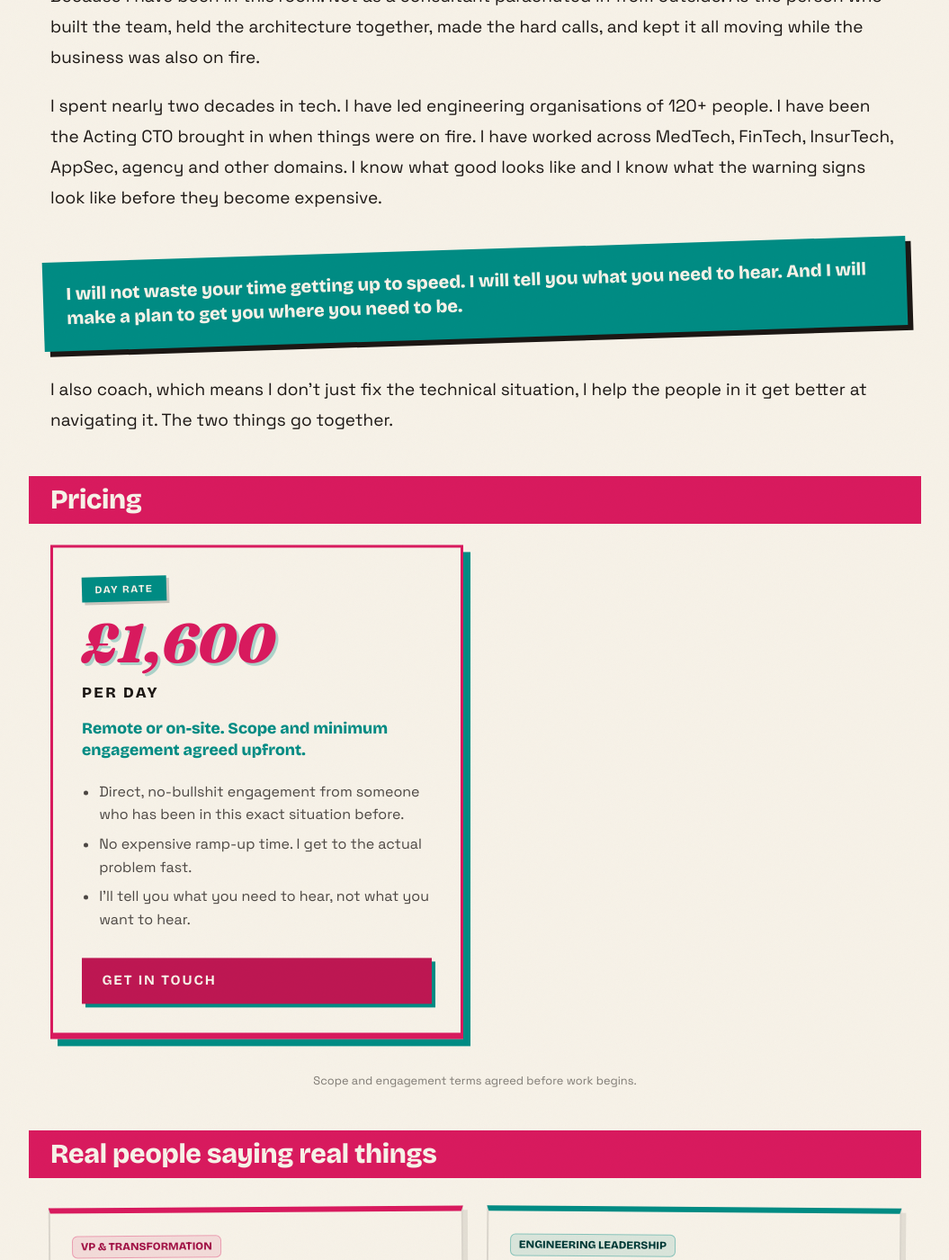
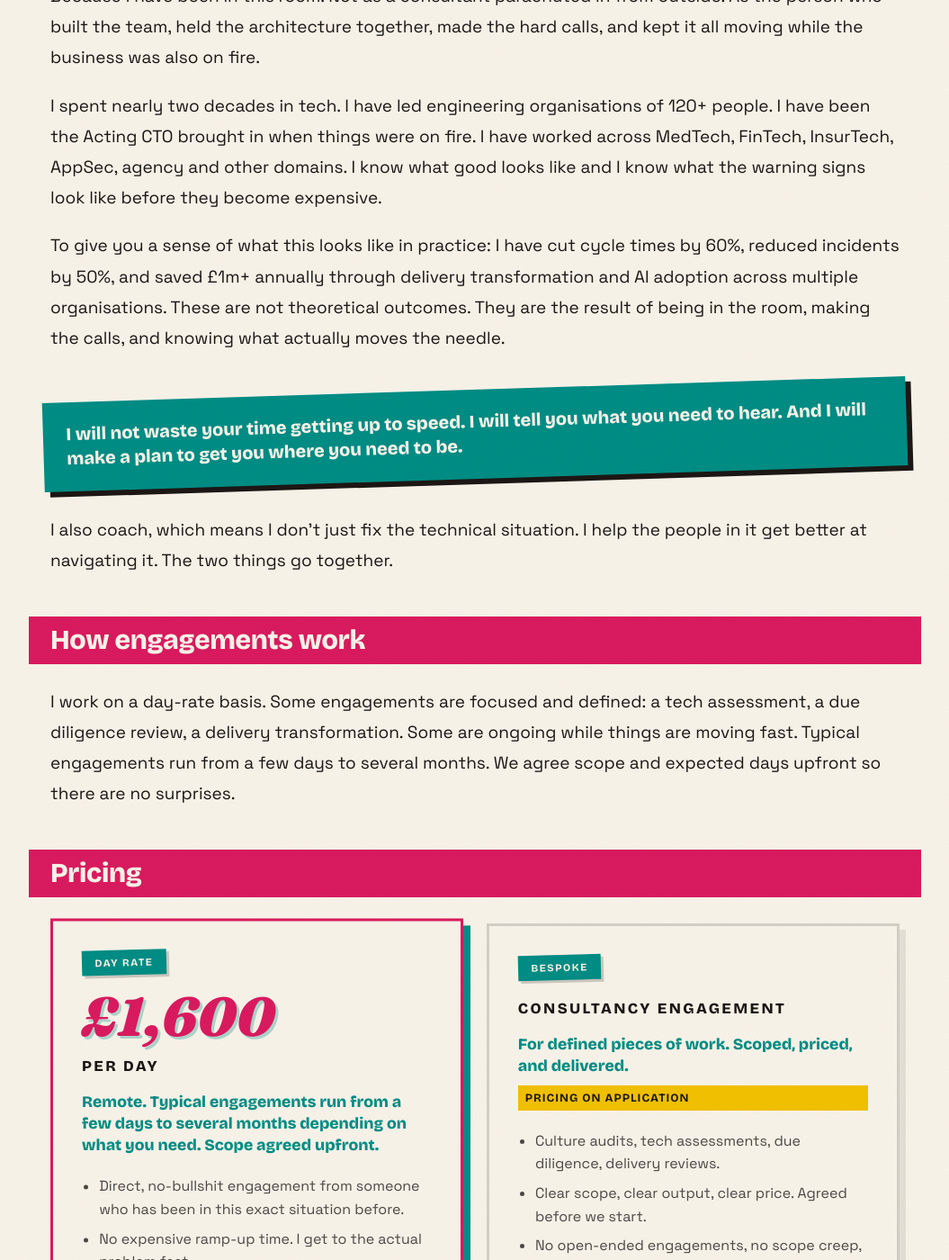
Before and after one commit to outragedpinkracoon/outragedpinkracoon.github.io, a Jekyll site: the page built from pages/fractional-cto.md, in a window 1280 px wide and 1400 px high, scrolled down 2670 px. Shown: the whole window at 90% size, without its empty margins (112-1167 px from the left). Built offline with Jekyll 4.4.1, drawn with Linux system fonts in a browser that asks for light colours; comment, search, counter and statistics services are not loaded; some of the changed text lies outside the part shown.

Commit message:
fix strategy gaps: engagement model, outcomes, retainer bug, index testimonial
- fractional-cto: remove on-site, add outcomes paragraph, engagement model
  section, bespoke consultancy pricing card (culture audits, tech assessments etc)
- pricing.html: fix retainer duplicate bullet
- index: swap Philip for Tom Welch (fractional CTO social proof on homepage)
- no em dashes

Co-Authored-By: Claude Sonnet 4.6 <noreply@anthropic.com>

```diff
--- a/_includes/pricing.html
+++ b/_includes/pricing.html
@@ -51,8 +51,8 @@
     <p class="pricing-subtitle">For when you want Val in your corner long-term, not just for a defined problem.</p>
     <p class="pricing-saving">Pricing on application</p>
     <ul class="pricing-includes">
-      <li>This isn't a programme with a start and end date. It's an ongoing relationship. Regular sessions, held slots, and someone who already knows the full picture when things get live.</li>
-      <li>Regular sessions, held slots, and the kind of context that only builds over time.</li>
+      <li>This isn't a programme with a start and end date. It's an ongoing relationship.</li>
+      <li>Held slots, someone who already knows the full picture, and the kind of context that only builds over time.</li>
       <li>For the long game, not the defined problem.</li>
     </ul>
     <a class="pricing-cta" href="mailto:outragedracooncoaching@gmail.com?subject=Retainer%20Enquiry">Let's talk</a>
--- a/index.html
+++ b/index.html
@@ -66,8 +66,8 @@ description: "Fractional CTO and ILM certified Executive Coach. No-bullshit supp
     <p><span class="quote-author">— Olwen Milne, Senior Engineering Manager @ Oak National Academy</span></p>
   </blockquote>
   <blockquote class="testimonial-card">
-    <p class="testimonial-pullquote" style="border-bottom: none; padding-bottom: 0; margin-bottom: 0;">"She coached me through the practical issues and emotional regulation needed to excel."</p>
-    <p><span class="quote-author">— Philip Hayton, R&amp;D Team Leader @ Cycode</span></p>
+    <p class="testimonial-pullquote" style="border-bottom: none; padding-bottom: 0; margin-bottom: 0;">"She has transformed the Technology organization in our time together."</p>
+    <p><span class="quote-author">— Tom Welch, Head of Engineering</span></p>
   </blockquote>
 </div>
 
--- a/pages/fractional-cto.md
+++ b/pages/fractional-cto.md
@@ -4,7 +4,7 @@ permalink: /fractional-cto/
 title: Fractional CTO Services for Tech Startups and Scale-ups
 display_title: Fractional CTO
 title_sub: on the ground, no corporate bullshit.
-description: "Fractional CTO services for startups and scale-ups. Nearly two decades in tech, VP Engineering and Acting CTO experience, 5+ multi-million dollar transformations. £1,600/day. Remote or on-site."
+description: "Fractional CTO services for startups and scale-ups. Nearly two decades in tech, VP Engineering and Acting CTO experience, 5+ multi-million dollar transformations. £1,600/day. Remote."
 ---
 
 <div class="who-hero">
@@ -90,9 +90,15 @@ description: "Fractional CTO services for startups and scale-ups. Nearly two dec
 
 <p>I spent nearly two decades in tech. I have led engineering organisations of 120+ people. I have been the Acting CTO brought in when things were on fire. I have worked across MedTech, FinTech, InsurTech, AppSec, agency and other domains. I know what good looks like and I know what the warning signs look like before they become expensive.</p>
 
+<p>To give you a sense of what this looks like in practice: I have cut cycle times by 60%, reduced incidents by 50%, and saved £1m+ annually through delivery transformation and AI adoption across multiple organisations. These are not theoretical outcomes. They are the result of being in the room, making the calls, and knowing what actually moves the needle.</p>
+
 <div class="callout callout--teal">I will not waste your time getting up to speed. I will tell you what you need to hear. And I will make a plan to get you where you need to be.</div>
 
-<p>I also coach, which means I don't just fix the technical situation, I help the people in it get better at navigating it. The two things go together.</p>
+<p>I also coach, which means I don't just fix the technical situation. I help the people in it get better at navigating it. The two things go together.</p>
+
+<h2>How engagements work</h2>
+
+<p>I work on a day-rate basis. Some engagements are focused and defined: a tech assessment, a due diligence review, a delivery transformation. Some are ongoing while things are moving fast. Typical engagements run from a few days to several months. We agree scope and expected days upfront so there are no surprises.</p>
 
 <h2>Pricing</h2>
 
@@ -101,13 +107,26 @@ description: "Fractional CTO services for startups and scale-ups. Nearly two dec
     <span class="pricing-badge">Day rate</span>
     <p class="pricing-amount">£1,600</p>
     <p class="pricing-title">Per day</p>
-    <p class="pricing-subtitle">Remote or on-site. Scope and minimum engagement agreed upfront.</p>
+    <p class="pricing-subtitle">Remote. Typical engagements run from a few days to several months depending on what you need. Scope agreed upfront.</p>
     <ul class="pricing-includes">
       <li>Direct, no-bullshit engagement from someone who has been in this exact situation before.</li>
       <li>No expensive ramp-up time. I get to the actual problem fast.</li>
       <li>I'll tell you what you need to hear, not what you want to hear.</li>
     </ul>
     <a class="pricing-cta" href="mailto:outragedracooncoaching@gmail.com?subject=Fractional%20CTO%20Enquiry">Get in touch</a>
+  </div>
+
+  <div class="pricing-card">
+    <span class="pricing-badge">Bespoke</span>
+    <p class="pricing-title">Consultancy engagement</p>
+    <p class="pricing-subtitle">For defined pieces of work. Scoped, priced, and delivered.</p>
+    <p class="pricing-saving">Pricing on application</p>
+    <ul class="pricing-includes">
+      <li>Culture audits, tech assessments, due diligence, delivery reviews.</li>
+      <li>Clear scope, clear output, clear price. Agreed before we start.</li>
+      <li>No open-ended engagements, no scope creep, no surprises.</li>
+    </ul>
+    <a class="pricing-cta" href="mailto:outragedracooncoaching@gmail.com?subject=Fractional%20CTO%20Enquiry">Let's talk</a>
   </div>
 </div>
 
```
